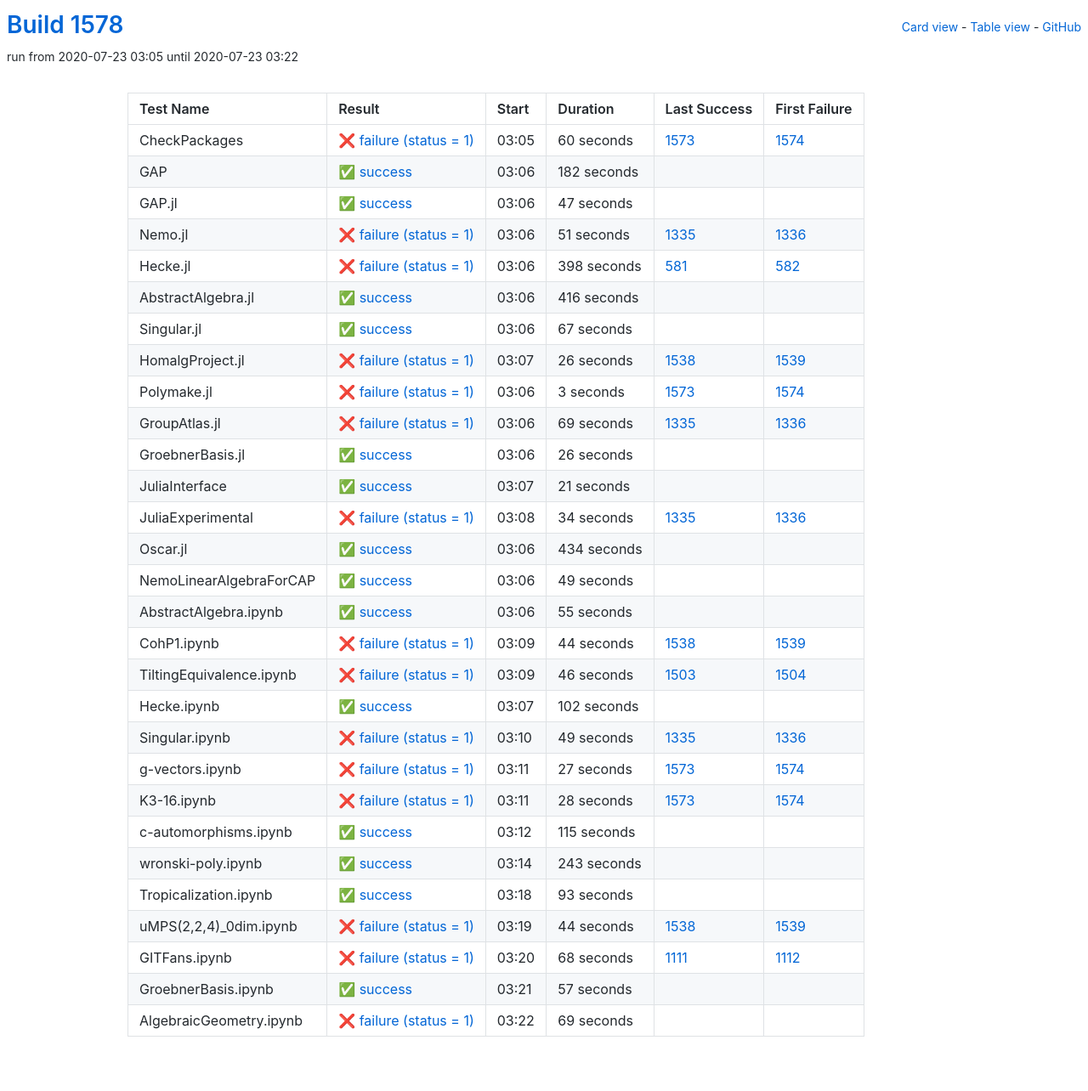
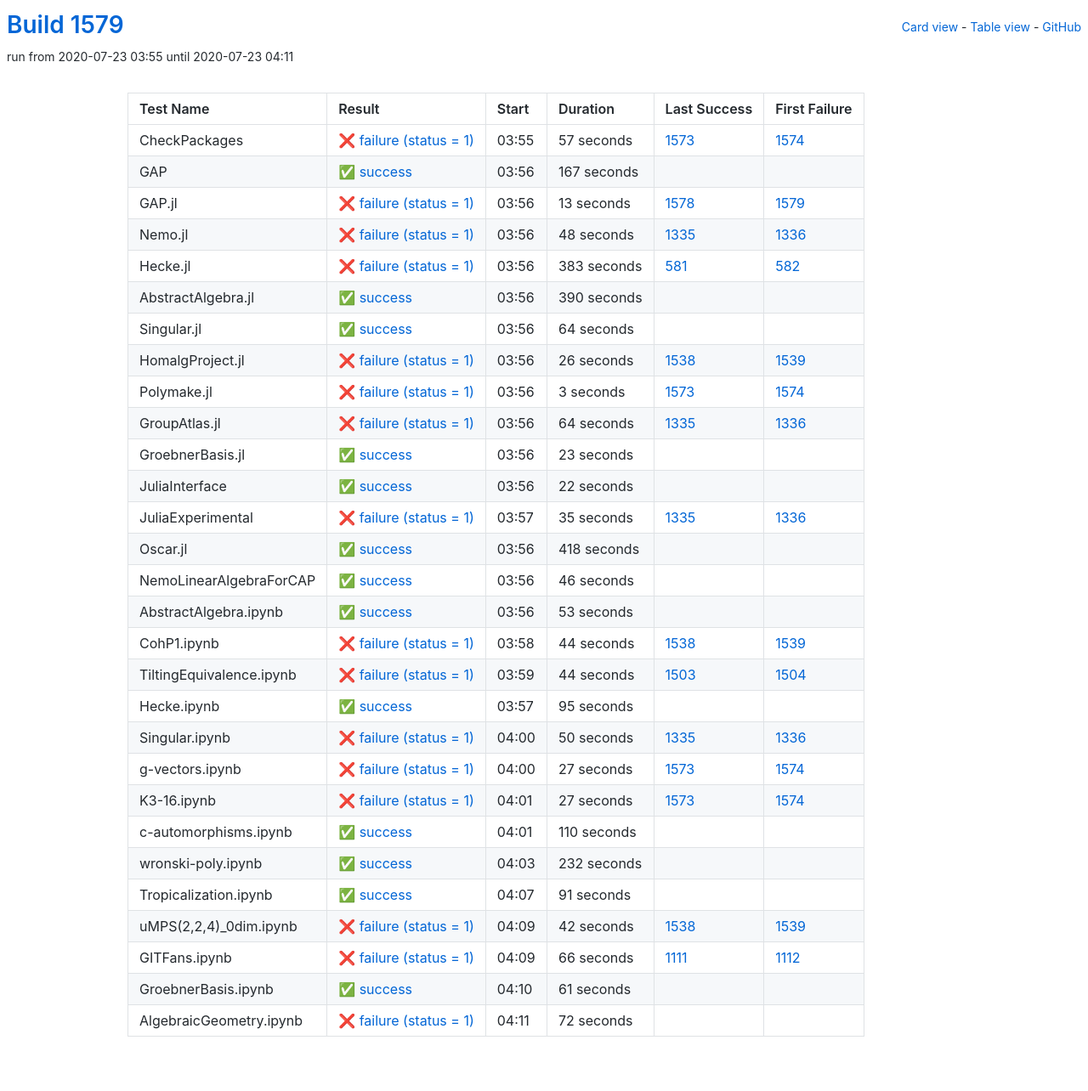
Before and after one commit to oscar-system/oscar-ci-status-1.4, a Jekyll site: the page built from table.html, in a window 1280 px wide. Shown: the whole page at 85% size. Built offline with Jekyll 4.4.1, drawn with Linux system fonts in a browser that asks for light colours.

Commit message:
Build #1579

```diff
--- a/_data/ci.yml
+++ b/_data/ci.yml
@@ -1,6 +1,6 @@
 ---
-build: 1578
-build_url: https://oscarci.mathematik.uni-kl.de/job/oscar-julia-1.4/1578/
+build: 1579
+build_url: https://oscarci.mathematik.uni-kl.de/job/oscar-julia-1.4/1579/
 job: oscar-julia-1.4
 organization: oscar-system
 repo: oscar-ci-status-1.4
@@ -8,92 +8,92 @@ repourl: https://github.com/oscar-system/oscar-ci-status-1.4
 tests:
 - name: CheckPackages
   id: checkpackages
-  log: https://oscarci.mathematik.uni-kl.de/job/oscar-julia-1.4/1578/artifact/logs/build-1578/CheckPackages.log
-  start: 2020-07-23 03:05
+  log: https://oscarci.mathematik.uni-kl.de/job/oscar-julia-1.4/1579/artifact/logs/build-1579/CheckPackages.log
+  start: 2020-07-23 03:55
   success: false
   exitcode: 1
   status: failure
-  duration: 60
+  duration: 57
   last_success: 1573
   last_success_url: https://oscarci.mathematik.uni-kl.de/job/oscar-julia-1.4/1573/
   first_failure: 1574
   first_failure_url: https://oscarci.mathematik.uni-kl.de/job/oscar-julia-1.4/1574/
 - name: GAP
   id: gap
-  log: https://oscarci.mathematik.uni-kl.de/job/oscar-julia-1.4/1578/artifact/logs/build-1578/GAP.log
-  start: 2020-07-23 03:06
+  log: https://oscarci.mathematik.uni-kl.de/job/oscar-julia-1.4/1579/artifact/logs/build-1579/GAP.log
+  start: 2020-07-23 03:56
   success: true
   exitcode: 0
   status: success
-  duration: 182
+  duration: 167
   last_success: false
   last_success_url:
   first_failure: false
   first_failure_url:
 - name: GAP.jl
   id: gap-jl
-  log: https://oscarci.mathematik.uni-kl.de/job/oscar-julia-1.4/1578/artifact/logs/build-1578/GAP.jl.log
-  start: 2020-07-23 03:06
-  success: true
-  exitcode: 0
-  status: success
-  duration: 47
-  last_success: false
-  last_success_url:
-  first_failure: false
-  first_failure_url:
-- name: Nemo.jl
-  id: nemo-jl
-  log: https://oscarci.mathematik.uni-kl.de/job/oscar-julia-1.4/1578/artifact/logs/build-1578/Nemo.jl.log
-  start: 2020-07-23 03:06
+  log: https://oscarci.mathematik.uni-kl.de/job/oscar-julia-1.4/1579/artifact/logs/build-1579/GAP.jl.log
+  start: 2020-07-23 03:56
   success: false
   exitcode: 1
   status: failure
-  duration: 51
+  duration: 13
+  last_success: 1578
+  last_success_url: https://oscarci.mathematik.uni-kl.de/job/oscar-julia-1.4/1578/
+  first_failure: 1579
+  first_failure_url: https://oscarci.mathematik.uni-kl.de/job/oscar-julia-1.4/1579/
+- name: Nemo.jl
+  id: nemo-jl
+  log: https://oscarci.mathematik.uni-kl.de/job/oscar-julia-1.4/1579/artifact/logs/build-1579/Nemo.jl.log
+  start: 2020-07-23 03:56
+  success: false
+  exitcode: 1
+  status: failure
+  duration: 48
   last_success: 1335
   last_success_url: https://oscarci.mathematik.uni-kl.de/job/oscar-julia-1.4/1335/
   first_failure: 1336
   first_failure_url: https://oscarci.mathematik.uni-kl.de/job/oscar-julia-1.4/1336/
 - name: Hecke.jl
   id: hecke-jl
-  log: https://oscarci.mathematik.uni-kl.de/job/oscar-julia-1.4/1578/artifact/logs/build-1578/Hecke.jl.log
-  start: 2020-07-23 03:06
+  log: https://oscarci.mathematik.uni-kl.de/job/oscar-julia-1.4/1579/artifact/logs/build-1579/Hecke.jl.log
+  start: 2020-07-23 03:56
   success: false
   exitcode: 1
   status: failure
-  duration: 398
+  duration: 383
   last_success: 581
   last_success_url: https://oscarci.mathematik.uni-kl.de/job/oscar-julia-1.4/581/
   first_failure: 582
   first_failure_url: https://oscarci.mathematik.uni-kl.de/job/oscar-julia-1.4/582/
 - name: AbstractAlgebra.jl
   id: abstractalgebra-jl
-  log: https://oscarci.mathematik.uni-kl.de/job/oscar-julia-1.4/1578/artifact/logs/build-1578/AbstractAlgebra.jl.log
-  start: 2020-07-23 03:06
+  log: https://oscarci.mathematik.uni-kl.de/job/oscar-julia-1.4/1579/artifact/logs/build-1579/AbstractAlgebra.jl.log
+  start: 2020-07-23 03:56
   success: true
   exitcode: 0
   status: success
-  duration: 416
+  duration: 390
   last_success: false
   last_success_url:
   first_failure: false
   first_failure_url:
 - name: Singular.jl
   id: singular-jl
-  log: https://oscarci.mathematik.uni-kl.de/job/oscar-julia-1.4/1578/artifact/logs/build-1578/Singular.jl.log
-  start: 2020-07-23 03:06
+  log: https://oscarci.mathematik.uni-kl.de/job/oscar-julia-1.4/1579/artifact/logs/build-1579/Singular.jl.log
+  start: 2020-07-23 03:56
   success: true
   exitcode: 0
   status: success
-  duration: 67
+  duration: 64
   last_success: false
   last_success_url:
   first_failure: false
   first_failure_url:
 - name: HomalgProject.jl
   id: homalgproject-jl
-  log: https://oscarci.mathematik.uni-kl.de/job/oscar-julia-1.4/1578/artifact/logs/build-1578/HomalgProject.jl.log
-  start: 2020-07-23 03:07
+  log: https://oscarci.mathematik.uni-kl.de/job/oscar-julia-1.4/1579/artifact/logs/build-1579/HomalgProject.jl.log
+  start: 2020-07-23 03:56
   success: false
   exitcode: 1
   status: failure
@@ -104,8 +104,8 @@ tests:
   first_failure_url: https://oscarci.mathematik.uni-kl.de/job/oscar-julia-1.4/1539/
 - name: Polymake.jl
   id: polymake-jl
-  log: https://oscarci.mathematik.uni-kl.de/job/oscar-julia-1.4/1578/artifact/logs/build-1578/Polymake.jl.log
-  start: 2020-07-23 03:06
+  log: https://oscarci.mathematik.uni-kl.de/job/oscar-julia-1.4/1579/artifact/logs/build-1579/Polymake.jl.log
+  start: 2020-07-23 03:56
   success: false
   exitcode: 1
   status: failure
@@ -116,92 +116,92 @@ tests:
   first_failure_url: https://oscarci.mathematik.uni-kl.de/job/oscar-julia-1.4/1574/
 - name: GroupAtlas.jl
   id: groupatlas-jl
-  log: https://oscarci.mathematik.uni-kl.de/job/oscar-julia-1.4/1578/artifact/logs/build-1578/GroupAtlas.jl.log
-  start: 2020-07-23 03:06
+  log: https://oscarci.mathematik.uni-kl.de/job/oscar-julia-1.4/1579/artifact/logs/build-1579/GroupAtlas.jl.log
+  start: 2020-07-23 03:56
   success: false
   exitcode: 1
   status: failure
-  duration: 69
+  duration: 64
   last_success: 1335
   last_success_url: https://oscarci.mathematik.uni-kl.de/job/oscar-julia-1.4/1335/
   first_failure: 1336
   first_failure_url: https://oscarci.mathematik.uni-kl.de/job/oscar-julia-1.4/1336/
 - name: GroebnerBasis.jl
   id: groebnerbasis-jl
-  log: https://oscarci.mathematik.uni-kl.de/job/oscar-julia-1.4/1578/artifact/logs/build-1578/GroebnerBasis.jl.log
-  start: 2020-07-23 03:06
+  log: https://oscarci.mathematik.uni-kl.de/job/oscar-julia-1.4/1579/artifact/logs/build-1579/GroebnerBasis.jl.log
+  start: 2020-07-23 03:56
   success: true
   exitcode: 0
   status: success
-  duration: 26
+  duration: 23
   last_success: false
   last_success_url:
   first_failure: false
   first_failure_url:
 - name: JuliaInterface
   id: juliainterface
-  log: https://oscarci.mathematik.uni-kl.de/job/oscar-julia-1.4/1578/artifact/logs/build-1578/JuliaInterface.log
-  start: 2020-07-23 03:07
+  log: https://oscarci.mathematik.uni-kl.de/job/oscar-julia-1.4/1579/artifact/logs/build-1579/JuliaInterface.log
+  start: 2020-07-23 03:56
   success: true
   exitcode: 0
   status: success
-  duration: 21
+  duration: 22
   last_success: false
   last_success_url:
   first_failure: false
   first_failure_url:
 - name: JuliaExperimental
   id: juliaexperimental
-  log: https://oscarci.mathematik.uni-kl.de/job/oscar-julia-1.4/1578/artifact/logs/build-1578/JuliaExperimental.log
-  start: 2020-07-23 03:08
+  log: https://oscarci.mathematik.uni-kl.de/job/oscar-julia-1.4/1579/artifact/logs/build-1579/JuliaExperimental.log
+  start: 2020-07-23 03:57
   success: false
   exitcode: 1
   status: failure
-  duration: 34
+  duration: 35
   last_success: 1335
   last_success_url: https://oscarci.mathematik.uni-kl.de/job/oscar-julia-1.4/1335/
   first_failure: 1336
   first_failure_url: https://oscarci.mathematik.uni-kl.de/job/oscar-julia-1.4/1336/
 - name: Oscar.jl
   id: oscar-jl
-  log: https://oscarci.mathematik.uni-kl.de/job/oscar-julia-1.4/1578/artifact/logs/build-1578/Oscar.jl.log
-  start: 2020-07-23 03:06
+  log: https://oscarci.mathematik.uni-kl.de/job/oscar-julia-1.4/1579/artifact/logs/build-1579/Oscar.jl.log
+  start: 2020-07-23 03:56
   success: true
   exitcode: 0
   status: success
-  duration: 434
+  duration: 418
   last_success: false
   last_success_url:
   first_failure: false
   first_failure_url:
 - name: NemoLinearAlgebraForCAP
   id: nemolinearalgebraforcap
-  log: https://oscarci.mathematik.uni-kl.de/job/oscar-julia-1.4/1578/artifact/logs/build-1578/NemoLinearAlgebraForCAP.log
-  start: 2020-07-23 03:06
+  log: https://oscarci.mathematik.uni-kl.de/job/oscar-julia-1.4/1579/artifact/logs/build-1579/NemoLinearAlgebraForCAP.log
+  start: 2020-07-23 03:56
   success: true
   exitcode: 0
   status: success
-  duration: 49
+  duration: 46
   last_success: false
   last_success_url:
   first_failure: false
   first_failure_url:
 - name: AbstractAlgebra.ipynb
   id: abstractalgebra-ipynb
-  log: https://oscarci.mathematik.uni-kl.de/job/oscar-julia-1.4/1578/artifact/logs/build-1578/AbstractAlgebra.ipynb.log
-  start: 2020-07-23 03:06
+  log: https://oscarci.mathematik.uni-kl.de/job/oscar-julia-1.4/1579/artifact/logs/build-1579/AbstractAlgebra.ipynb.log
+  start: 2020-07-23 03:56
   success: true
   exitcode: 0
   status: success
-  duration: 55
+  duration: 53
   last_success: false
   last_success_url:
   first_failure: false
   first_failure_url:
 - name: CohP1.ipynb
   id: cohp1-ipynb
-  log: https://oscarci.mathematik.uni-kl.de/job/oscar-julia-1.4/1578/artifact/logs/build-1578/CohP1.ipynb.log
-  start: 2020-07-23 03:09
+  log: https://oscarci.mathematik.uni-kl.de/job/oscar-julia-1.4/1579/artifact/logs/build-1579/CohP1.ipynb.log
+  start: 2020-07-23 03:58
   success: false
   exitcode: 1
   status: failure
@@ -212,44 +212,44 @@ tests:
   first_failure_url: https://oscarci.mathematik.uni-kl.de/job/oscar-julia-1.4/1539/
 - name: TiltingEquivalence.ipynb
   id: tiltingequivalence-ipynb
-  log: https://oscarci.mathematik.uni-kl.de/job/oscar-julia-1.4/1578/artifact/logs/build-1578/TiltingEquivalence.ipynb.log
-  start: 2020-07-23 03:09
+  log: https://oscarci.mathematik.uni-kl.de/job/oscar-julia-1.4/1579/artifact/logs/build-1579/TiltingEquivalence.ipynb.log
+  start: 2020-07-23 03:59
   success: false
   exitcode: 1
   status: failure
-  duration: 46
+  duration: 44
   last_success: 1503
   last_success_url: https://oscarci.mathematik.uni-kl.de/job/oscar-julia-1.4/1503/
   first_failure: 1504
   first_failure_url: https://oscarci.mathematik.uni-kl.de/job/oscar-julia-1.4/1504/
 - name: Hecke.ipynb
   id: hecke-ipynb
-  log: https://oscarci.mathematik.uni-kl.de/job/oscar-julia-1.4/1578/artifact/logs/build-1578/Hecke.ipynb.log
-  start: 2020-07-23 03:07
+  log: https://oscarci.mathematik.uni-kl.de/job/oscar-julia-1.4/1579/artifact/logs/build-1579/Hecke.ipynb.log
+  start: 2020-07-23 03:57
   success: true
   exitcode: 0
   status: success
-  duration: 102
+  duration: 95
   last_success: false
   last_success_url:
   first_failure: false
   first_failure_url:
 - name: Singular.ipynb
   id: singular-ipynb
-  log: https://oscarci.mathematik.uni-kl.de/job/oscar-julia-1.4/1578/artifact/logs/build-1578/Singular.ipynb.log
-  start: 2020-07-23 03:10
+  log: https://oscarci.mathematik.uni-kl.de/job/oscar-julia-1.4/1579/artifact/logs/build-1579/Singular.ipynb.log
+  start: 2020-07-23 04:00
   success: false
   exitcode: 1
   status: failure
-  duration: 49
+  duration: 50
   last_success: 1335
   last_success_url: https://oscarci.mathematik.uni-kl.de/job/oscar-julia-1.4/1335/
   first_failure: 1336
   first_failure_url: https://oscarci.mathematik.uni-kl.de/job/oscar-julia-1.4/1336/
 - name: g-vectors.ipynb
   id: g-vectors-ipynb
-  log: https://oscarci.mathematik.uni-kl.de/job/oscar-julia-1.4/1578/artifact/logs/build-1578/g-vectors.ipynb.log
-  start: 2020-07-23 03:11
+  log: https://oscarci.mathematik.uni-kl.de/job/oscar-julia-1.4/1579/artifact/logs/build-1579/g-vectors.ipynb.log
+  start: 2020-07-23 04:00
   success: false
   exitcode: 1
   status: failure
@@ -260,96 +260,96 @@ tests:
   first_failure_url: https://oscarci.mathematik.uni-kl.de/job/oscar-julia-1.4/1574/
 - name: K3-16.ipynb
   id: k3-16-ipynb
-  log: https://oscarci.mathematik.uni-kl.de/job/oscar-julia-1.4/1578/artifact/logs/build-1578/K3-16.ipynb.log
-  start: 2020-07-23 03:11
+  log: https://oscarci.mathematik.uni-kl.de/job/oscar-julia-1.4/1579/artifact/logs/build-1579/K3-16.ipynb.log
+  start: 2020-07-23 04:01
   success: false
   exitcode: 1
   status: failure
-  duration: 28
+  duration: 27
   last_success: 1573
   last_success_url: https://oscarci.mathematik.uni-kl.de/job/oscar-julia-1.4/1573/
   first_failure: 1574
   first_failure_url: https://oscarci.mathematik.uni-kl.de/job/oscar-julia-1.4/1574/
 - name: c-automorphisms.ipynb
   id: c-automorphisms-ipynb
-  log: https://oscarci.mathematik.uni-kl.de/job/oscar-julia-1.4/1578/artifact/logs/build-1578/c-automorphisms.ipynb.log
-  start: 2020-07-23 03:12
+  log: https://oscarci.mathematik.uni-kl.de/job/oscar-julia-1.4/1579/artifact/logs/build-1579/c-automorphisms.ipynb.log
+  start: 2020-07-23 04:01
   success: true
   exitcode: 0
   status: success
-  duration: 115
+  duration: 110
   last_success: false
   last_success_url:
   first_failure: false
   first_failure_url:
 - name: wronski-poly.ipynb
   id: wronski-poly-ipynb
-  log: https://oscarci.mathematik.uni-kl.de/job/oscar-julia-1.4/1578/artifact/logs/build-1578/wronski-poly.ipynb.log
-  start: 2020-07-23 03:14
+  log: https://oscarci.mathematik.uni-kl.de/job/oscar-julia-1.4/1579/artifact/logs/build-1579/wronski-poly.ipynb.log
+  start: 2020-07-23 04:03
   success: true
   exitcode: 0
   status: success
-  duration: 243
+  duration: 232
   last_success: false
   last_success_url:
   first_failure: false
   first_failure_url:
 - name: Tropicalization.ipynb
   id: tropicalization-ipynb
-  log: https://oscarci.mathematik.uni-kl.de/job/oscar-julia-1.4/1578/artifact/logs/build-1578/Tropicalization.ipynb.log
-  start: 2020-07-23 03:18
+  log: https://oscarci.mathematik.uni-kl.de/job/oscar-julia-1.4/1579/artifact/logs/build-1579/Tropicalization.ipynb.log
+  start: 2020-07-23 04:07
   success: true
   exitcode: 0
   status: success
-  duration: 93
+  duration: 91
   last_success: false
   last_success_url:
   first_failure: false
   first_failure_url:
 - name: uMPS(2,2,4)_0dim.ipynb
   id: umps-2-2-4-0dim-ipynb
-  log: https://oscarci.mathematik.uni-kl.de/job/oscar-julia-1.4/1578/artifact/logs/build-1578/uMPS-2-2-4-_0dim.ipynb.log
-  start: 2020-07-23 03:19
+  log: https://oscarci.mathematik.uni-kl.de/job/oscar-julia-1.4/1579/artifact/logs/build-1579/uMPS-2-2-4-_0dim.ipynb.log
+  start: 2020-07-23 04:09
   success: false
   exitcode: 1
   status: failure
-  duration: 44
+  duration: 42
   last_success: 1538
   last_success_url: https://oscarci.mathematik.uni-kl.de/job/oscar-julia-1.4/1538/
   first_failure: 1539
   first_failure_url: https://oscarci.mathematik.uni-kl.de/job/oscar-julia-1.4/1539/
 - name: GITFans.ipynb
   id: gitfans-ipynb
-  log: https://oscarci.mathematik.uni-kl.de/job/oscar-julia-1.4/1578/artifact/logs/build-1578/GITFans.ipynb.log
-  start: 2020-07-23 03:20
+  log: https://oscarci.mathematik.uni-kl.de/job/oscar-julia-1.4/1579/artifact/logs/build-1579/GITFans.ipynb.log
+  start: 2020-07-23 04:09
   success: false
   exitcode: 1
   status: failure
-  duration: 68
+  duration: 66
   last_success: 1111
   last_success_url: https://oscarci.mathematik.uni-kl.de/job/oscar-julia-1.4/1111/
   first_failure: 1112
   first_failure_url: https://oscarci.mathematik.uni-kl.de/job/oscar-julia-1.4/1112/
 - name: GroebnerBasis.ipynb
   id: groebnerbasis-ipynb
-  log: https://oscarci.mathematik.uni-kl.de/job/oscar-julia-1.4/1578/artifact/logs/build-1578/GroebnerBasis.ipynb.log
-  start: 2020-07-23 03:21
+  log: https://oscarci.mathematik.uni-kl.de/job/oscar-julia-1.4/1579/artifact/logs/build-1579/GroebnerBasis.ipynb.log
+  start: 2020-07-23 04:10
   success: true
   exitcode: 0
   status: success
-  duration: 57
+  duration: 61
   last_success: false
   last_success_url:
   first_failure: false
   first_failure_url:
 - name: AlgebraicGeometry.ipynb
   id: algebraicgeometry-ipynb
-  log: https://oscarci.mathematik.uni-kl.de/job/oscar-julia-1.4/1578/artifact/logs/build-1578/AlgebraicGeometry.ipynb.log
-  start: 2020-07-23 03:22
+  log: https://oscarci.mathematik.uni-kl.de/job/oscar-julia-1.4/1579/artifact/logs/build-1579/AlgebraicGeometry.ipynb.log
+  start: 2020-07-23 04:11
   success: false
   exitcode: 1
   status: failure
-  duration: 69
+  duration: 72
   last_success: false
   last_success_url:
   first_failure: false
```
Also changed, not shown: README.md.
